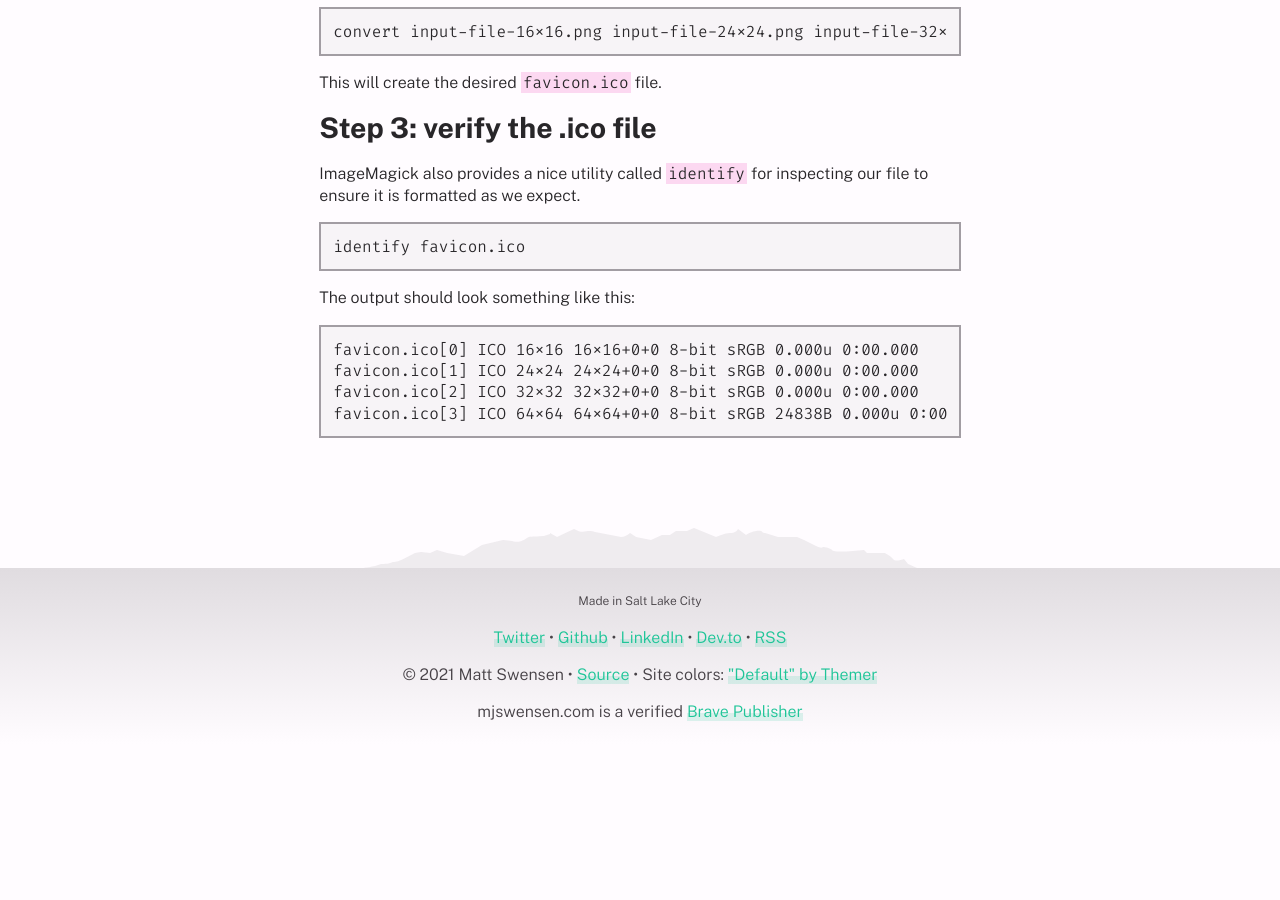
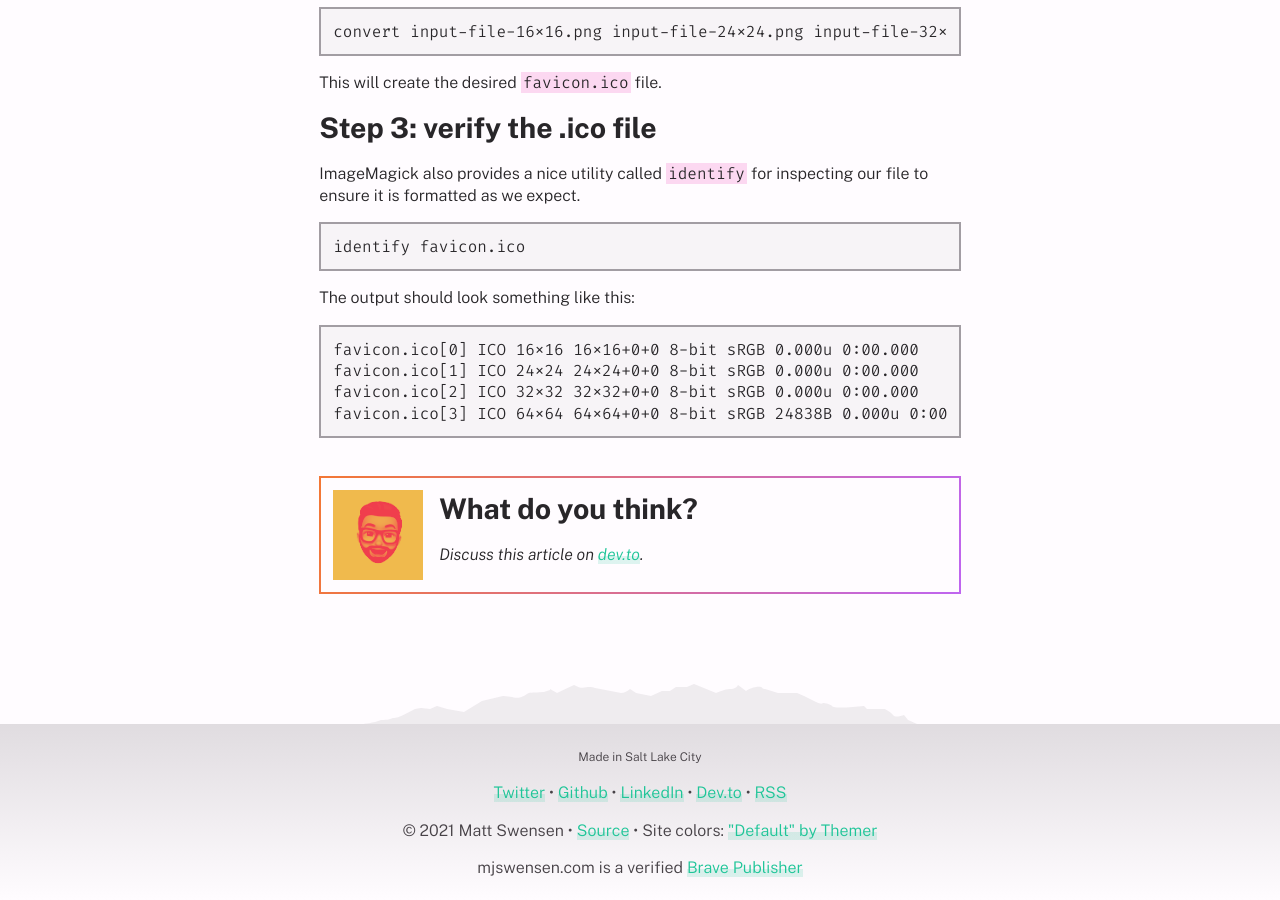
Before and after one commit to mjswensen/mjswensen.com, a Jekyll site: the page built from blog/_posts/2021-02-11-how-to-make-ico-file-macos-cli.md, in a window 1280 px wide and 900 px high, scrolled down 945 px. Built offline with Jekyll 4.4.1, drawn with Linux system fonts in a browser that asks for light colours; before the commit the page ends 1689 px from its top, so only the background shows below that.

Commit message:
Add dev.to link to favicon article

```diff
--- a/blog/_posts/2021-02-11-how-to-make-ico-file-macos-cli.md
+++ b/blog/_posts/2021-02-11-how-to-make-ico-file-macos-cli.md
@@ -3,6 +3,8 @@ title: "How to Make an .ico File Using the macOS Terminal"
 date: 2021-02-11 07:03:36 MDT
 layout: post
 excerpt: Suppose you have an icon or logo at multiple resolutions and would like to combine them into a single `favicon.ico` file for your website. These are the commands you need to get up and running from the comfort of your own terminal.
+links:
+  dev.to: https://dev.to/mjswensen/how-to-make-an-ico-file-using-the-macos-terminal-5aan
 ---
 
 Suppose you have an icon or logo at multiple resolutions and would like to combine them into a single `favicon.ico` file for your website. These are the commands you need to get up and running from the comfort of your own terminal.
```
